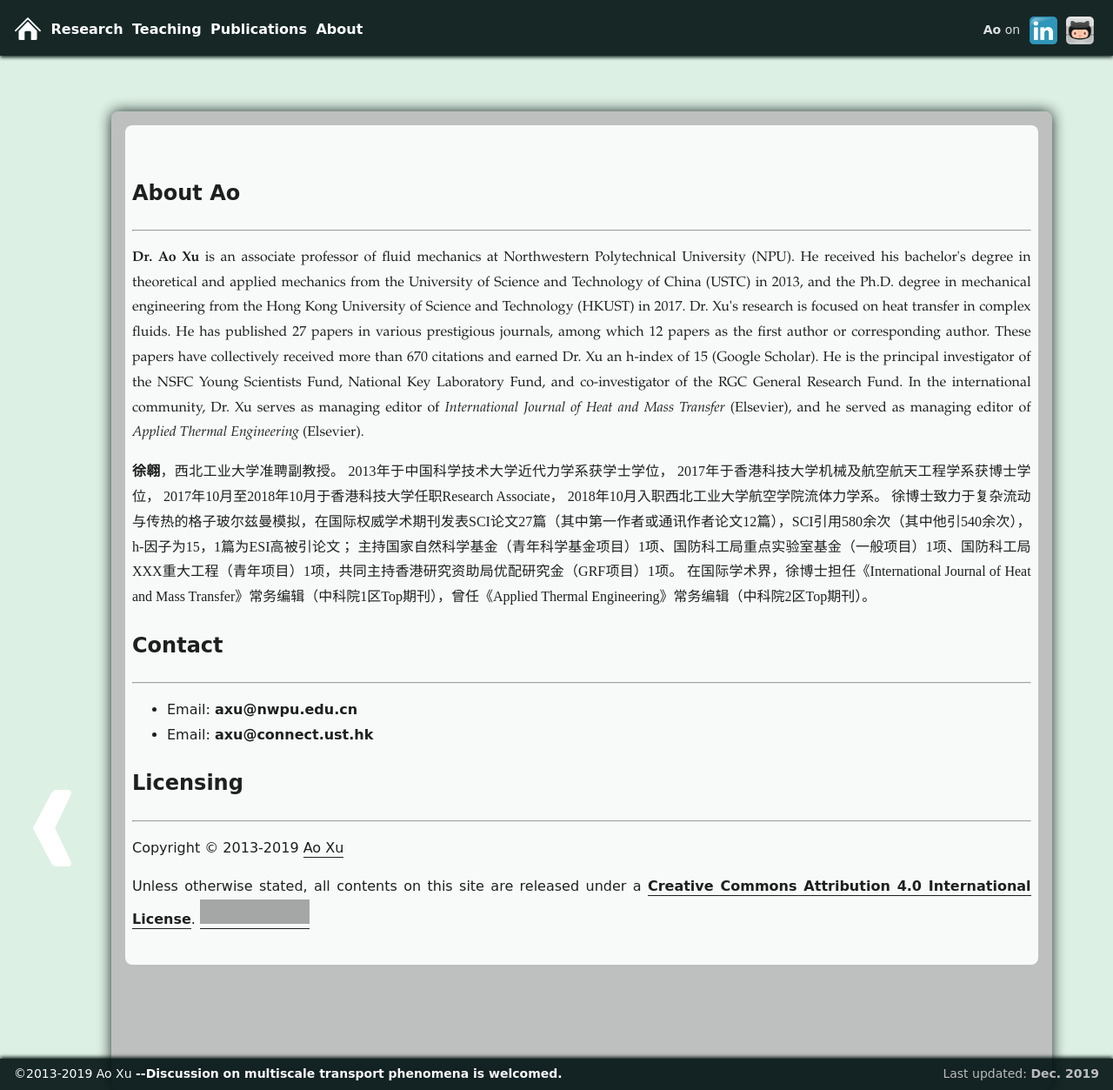
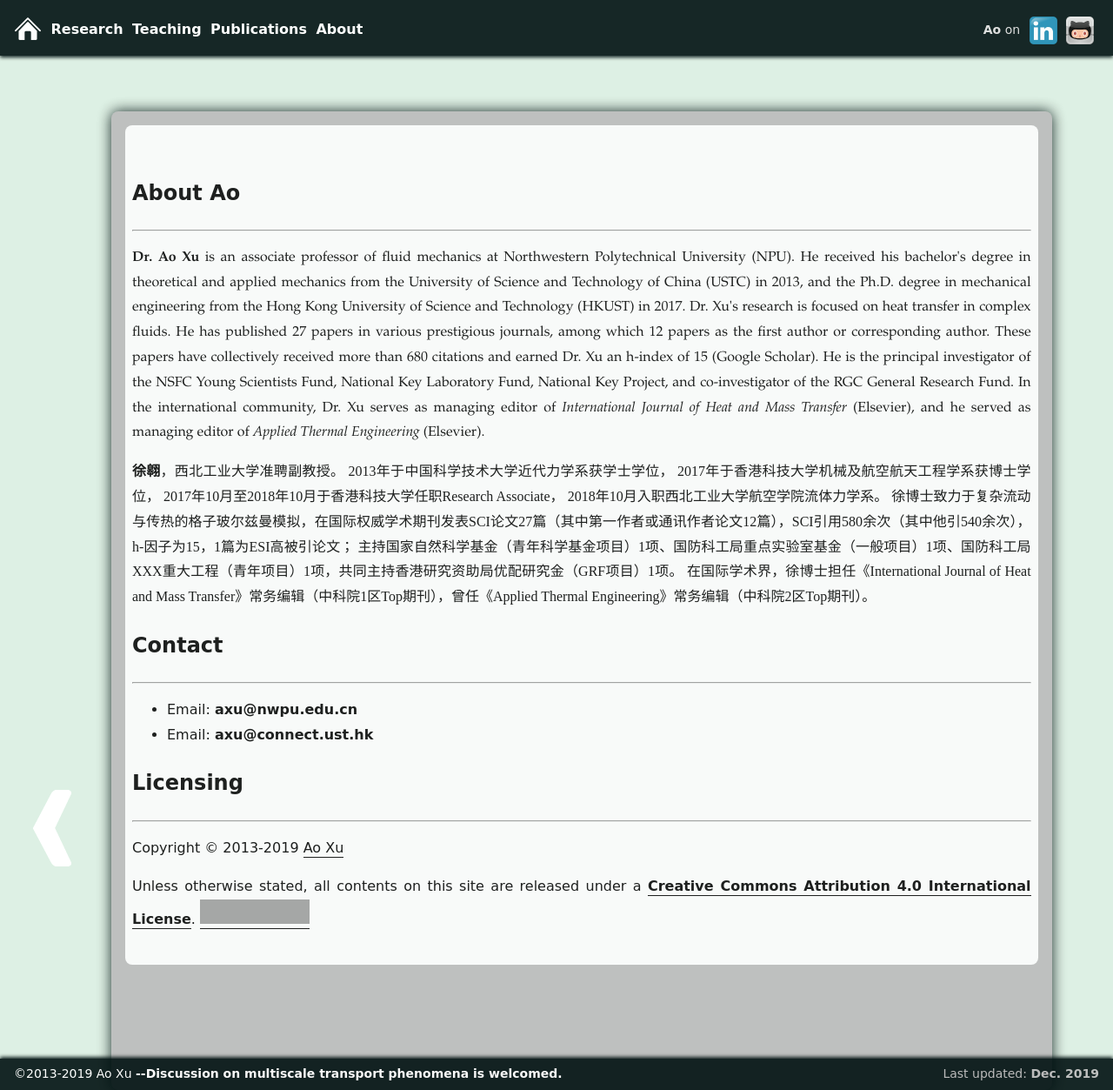
Before and after one commit to xuaoxiqi/xuaoxiqi.github.io, a Jekyll site: the page built from about.html, in a window 1280 px wide and 1253 px high. Shown: the whole window at 87% size. Built offline with Jekyll 4.4.1, drawn with Linux system fonts in a browser that asks for light colours; some web fonts are replaced; grey boxes are pictures that could not be loaded.

Commit message:
minor edit

```diff
--- a/about.html
+++ b/about.html
@@ -20,8 +20,8 @@ He received his bachelor's degree in theoretical and applied mechanics from the
 and the Ph.D. degree in mechanical engineering from the Hong Kong University of Science and Technology (HKUST) in 2017.
 Dr. Xu's research is focused on heat transfer in complex fluids.
 He has published 27 papers in various prestigious journals, among which 12 papers as the first author or corresponding author.
-These papers have collectively received more than 670 citations and earned Dr. Xu an h-index of 15 (Google Scholar).
-He is the principal investigator of the NSFC Young Scientists Fund, National Key Laboratory Fund, and co-investigator of the RGC General Research Fund.
+These papers have collectively received more than 680 citations and earned Dr. Xu an h-index of 15 (Google Scholar).
+He is the principal investigator of the NSFC Young Scientists Fund, National Key Laboratory Fund, National Key Project, and co-investigator of the RGC General Research Fund.
 In the international community, Dr. Xu serves as managing editor of <i>International Journal of Heat and Mass Transfer</i> (Elsevier), and he served as managing editor of <i>Applied Thermal Engineering</i> (Elsevier).
 </p>
 
```
